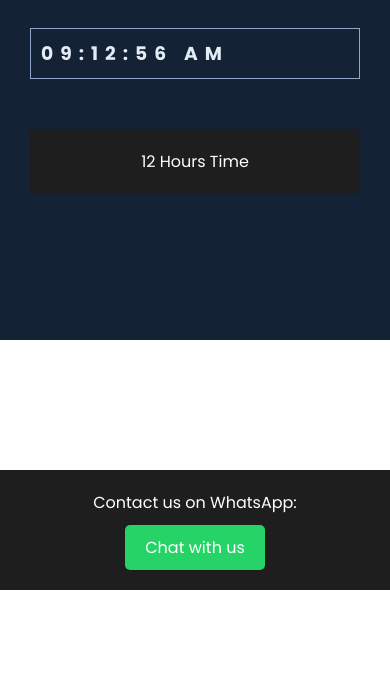
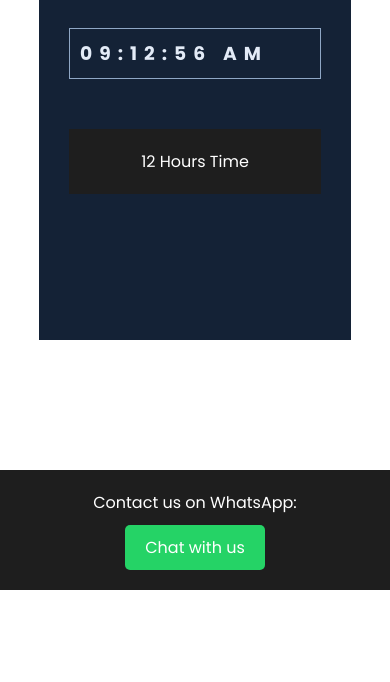
Before and after one commit to Web-pilot/Digital-clock, a plain HTML site: page index.html in a window 390 px wide. Shown: the part 162-844 px from the top of the page. Drawn offline with Linux system fonts and the light colour scheme.

Commit message:
change media query for container

```diff
--- a/style.css
+++ b/style.css
@@ -143,7 +143,7 @@ header {
   }
 
   .container {
-    width: 390px;
+    width: 80%;
   }
 }
 
```
